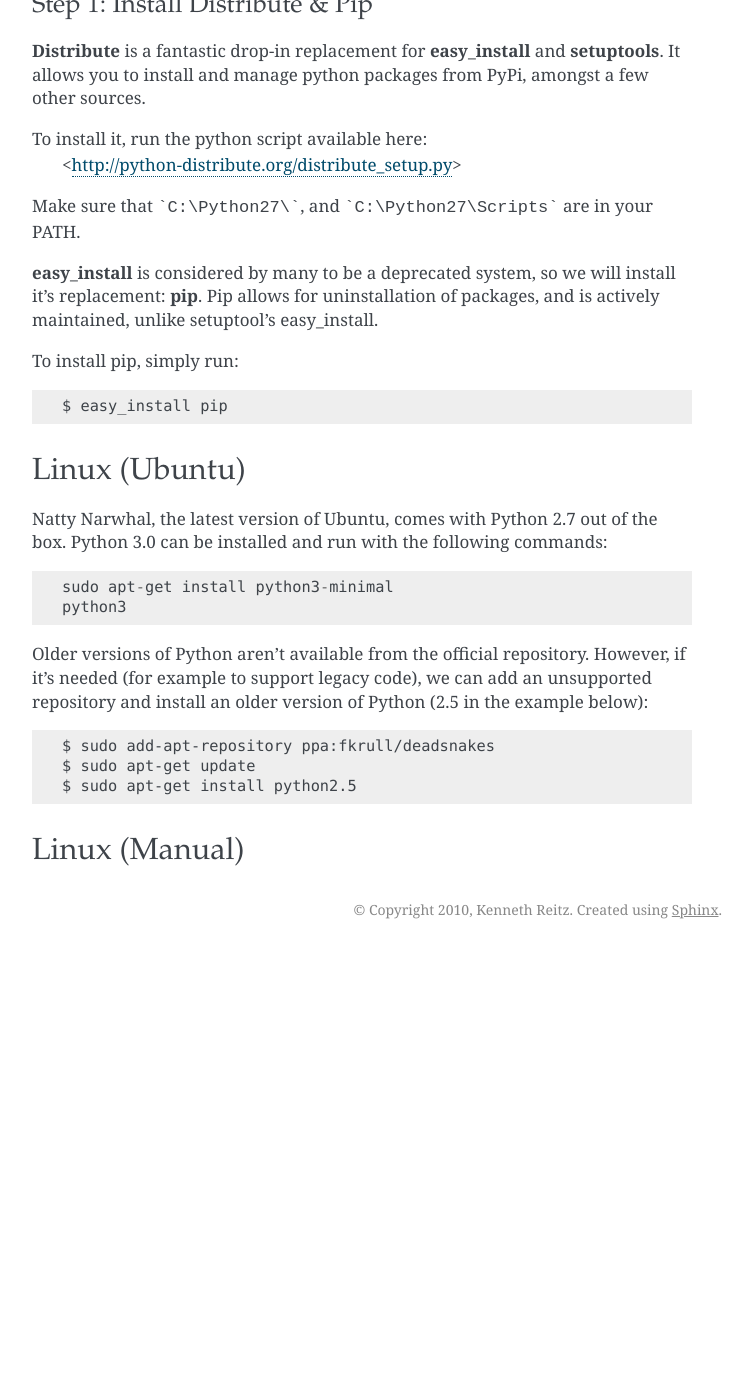
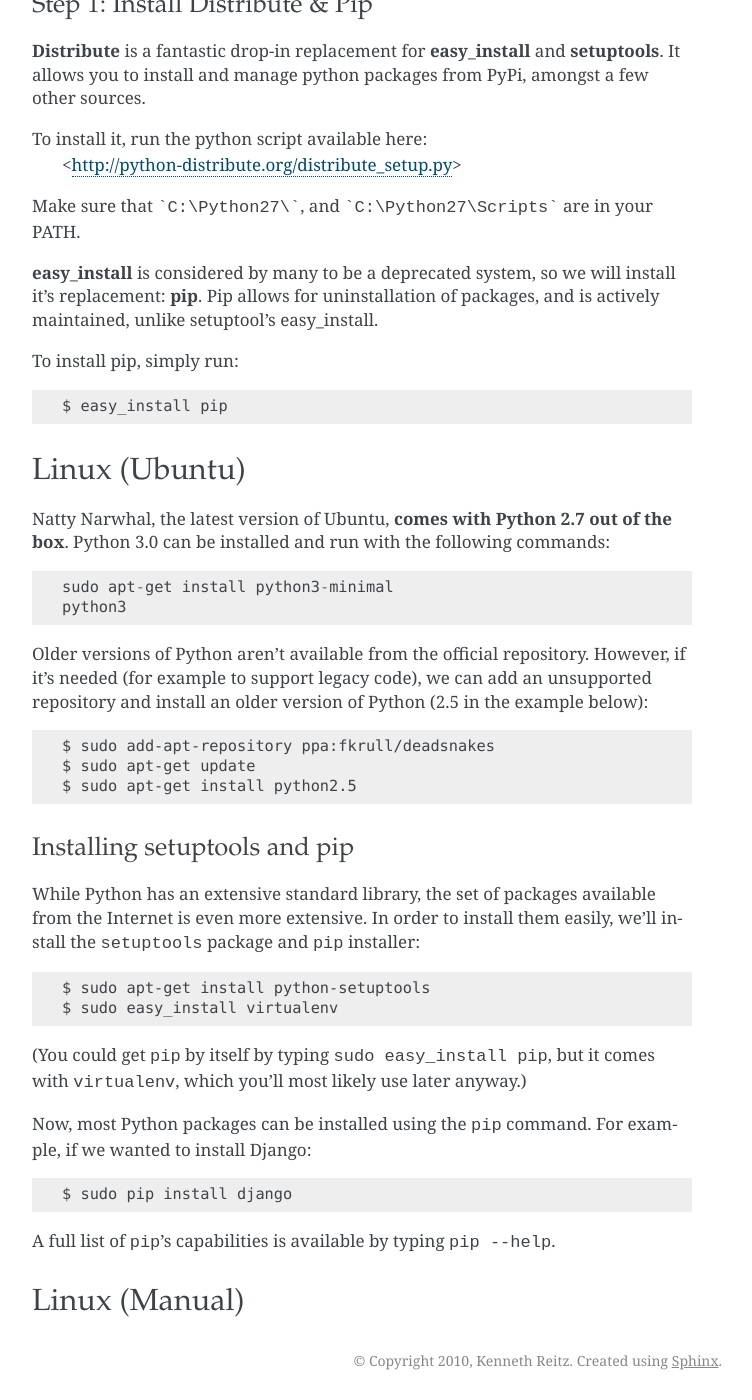
Before and after one commit to realpython/python-guide, a Sphinx documentation site: the page built from docs/starting/installation.rst, in a window 1280 px wide and 1400 px high, scrolled down 1913 px. Shown: the whole window, without its empty margins (388-1140 px from the left). Built offline with Sphinx 7.4.7, drawn with Linux system fonts in a browser that asks for light colours; before the commit the page ends 2862 px from its top, so only the background shows below that; some of the changed text lies outside the part shown.

Commit message:
Documented installation of pip in Ubuntu.

```diff
--- a/docs/starting/installation.rst
+++ b/docs/starting/installation.rst
@@ -121,7 +121,7 @@
 Linux (Ubuntu)
 ::::::::::::::
 
-Natty Narwhal, the latest version of Ubuntu, comes with Python 2.7 out of the box. Python 3.0 can be installed and run with the following commands::
+Natty Narwhal, the latest version of Ubuntu, **comes with Python 2.7 out of the box**. Python 3.0 can be installed and run with the following commands::
 
     sudo apt-get install python3-minimal
     python3
@@ -132,7 +132,21 @@
     $ sudo apt-get update
     $ sudo apt-get install python2.5
 
+Installing setuptools and pip
+-----------------------------
 
+While Python has an extensive standard library, the set of packages available from the Internet is even more extensive. In order to install them easily, we'll install the ``setuptools`` package and ``pip`` installer::
+
+    $ sudo apt-get install python-setuptools
+    $ sudo easy_install virtualenv
+
+(You could get ``pip`` by itself by typing ``sudo easy_install pip``, but it comes with ``virtualenv``, which you'll most likely use later anyway.)
+
+Now, most Python packages can be installed using the ``pip`` command. For example, if we wanted to install Django::
+
+    $ sudo pip install django
+
+A full list of ``pip``'s capabilities is available by typing ``pip --help``.
 
 Linux (Manual)
 ::::::::::::::
```
